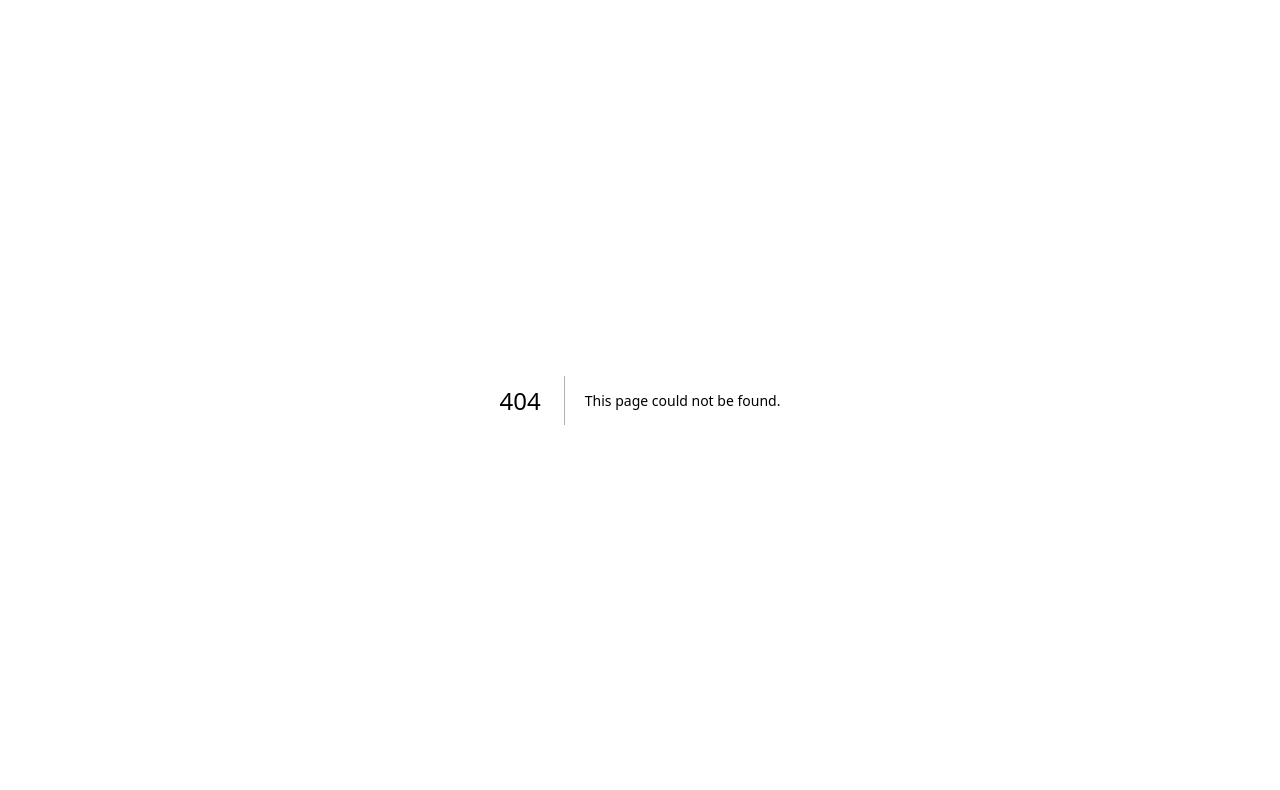
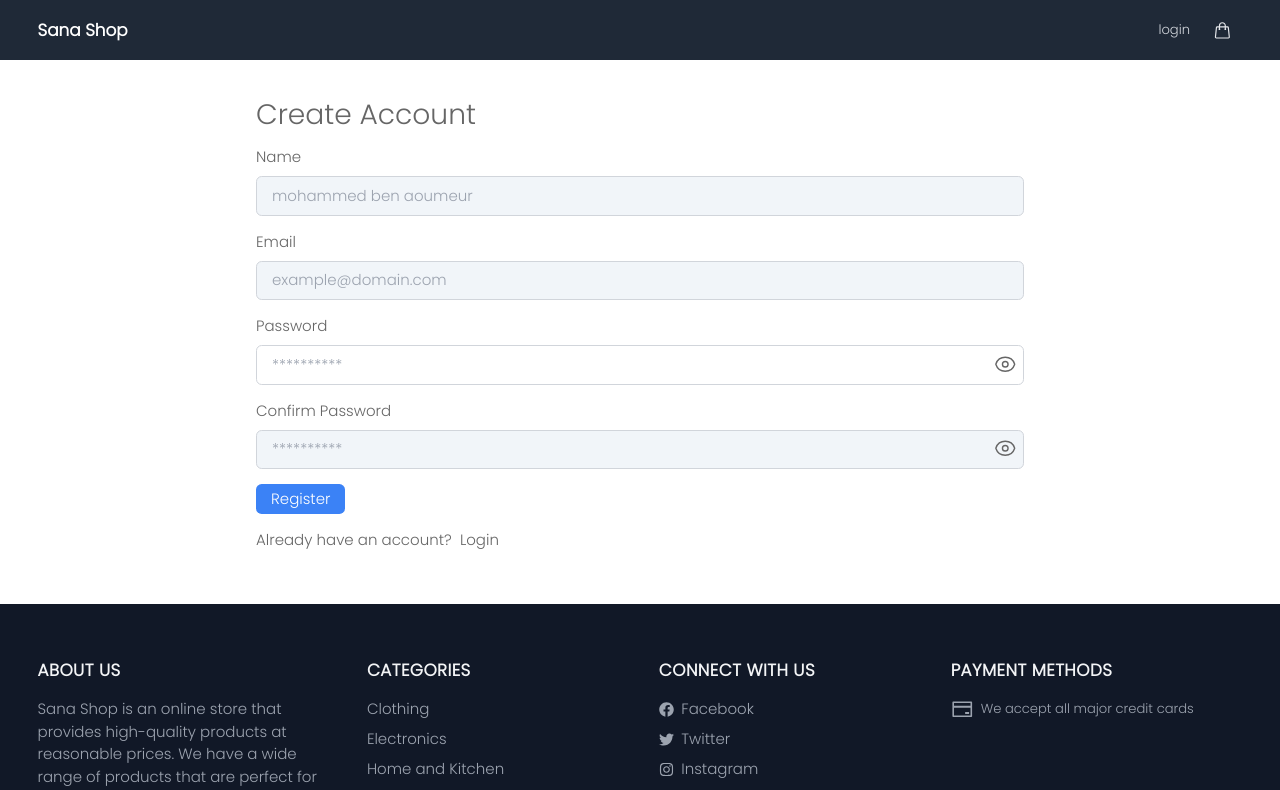
Before and after one commit to Moh-mmed/sana-shop, a Next.js app: page /signup in a window 1280 px wide. Before the commit this address had no page. Shown: the top 790 px of the page. Built offline with nearby package versions, Linux system fonts and the light colour scheme; no server answers.

Commit message:
add signup page

```diff
--- /dev/null
+++ b/pages/api/auth/signup.ts
@@ -0,0 +1,60 @@
+import bcryptjs from 'bcryptjs';
+import { NextApiRequest, NextApiResponse } from 'next';
+import User from '../../../models/User';
+import db from '../../../utils/db';
+
+type Data = {
+    status: string,
+    message: any,
+    data?: object
+}
+
+export default async function handler(
+  req: NextApiRequest,
+  res: NextApiResponse<Data>
+) {
+  if (req.method !== 'POST') {
+    return;
+  }
+  const { name, email, password } = req.body;
+  if (
+    !name ||
+    !email ||
+    !email.includes('@') ||
+    !password ||
+    password.trim().length < 5
+  ) {
+    return res.status(422).json({
+     status: 'fail', message: 'Validation error',
+    });
+  }
+
+  await db.connect();
+
+  const existingUser = await User.findOne({ email: email });
+  if (existingUser) {
+    res.status(422).json({status: 'fail', message: 'User exists already!' });
+    await db.disconnect();
+    return;
+  }
+
+  const newUser = new User({
+    name,
+    email,
+    password: bcryptjs.hashSync(password),
+    isAdmin: false,
+  });
+
+  const user = await newUser.save();
+  await db.disconnect();
+  return res.status(201).json({
+    status: 'success',
+    message: 'Created user!',
+    data: {
+      _id: user._id,
+      name: user.name,
+      email: user.email,
+      isAdmin: user.isAdmin,
+    }
+  });
+}
--- a/pages/login.tsx
+++ b/pages/login.tsx
@@ -21,8 +21,8 @@ interface FormInputs{
 const Login:NextPage<PropsTypes> = ({admin})=> {
    const router = useRouter();
   const { redirect }:any = router.query;
+  const { data: session } = useSession();
   const [showPassword, setShowPassword] = useState(false);
-  const { data: session } = useSession();
 
   const handlePasswordToggle = () => {
     setShowPassword(!showPassword);
@@ -106,7 +106,7 @@ const Login:NextPage<PropsTypes> = ({admin})=> {
             >
             {showPassword ? (
               <svg xmlns="http://www.w3.org/2000/svg" fill="none" viewBox="0 0 24 24" strokeWidth="1.5" stroke="currentColor" className="w-6 h-6">
-                <path stroke-linecap="round" stroke-linejoin="round" d="M3.98 8.223A10.477 10.477 0 001.934 12C3.226 16.338 7.244 19.5 12 19.5c.993 0 1.953-.138 2.863-.395M6.228 6.228A10.45 10.45 0 0112 4.5c4.756 0 8.773 3.162 10.065 7.498a10.523 10.523 0 01-4.293 5.774M6.228 6.228L3 3m3.228 3.228l3.65 3.65m7.894 7.894L21 21m-3.228-3.228l-3.65-3.65m0 0a3 3 0 10-4.243-4.243m4.242 4.242L9.88 9.88" />
+                <path strokeLinecap="round" strokeLinejoin="round" d="M3.98 8.223A10.477 10.477 0 001.934 12C3.226 16.338 7.244 19.5 12 19.5c.993 0 1.953-.138 2.863-.395M6.228 6.228A10.45 10.45 0 0112 4.5c4.756 0 8.773 3.162 10.065 7.498a10.523 10.523 0 01-4.293 5.774M6.228 6.228L3 3m3.228 3.228l3.65 3.65m7.894 7.894L21 21m-3.228-3.228l-3.65-3.65m0 0a3 3 0 10-4.243-4.243m4.242 4.242L9.88 9.88" />
               </svg>
 
             ) : (
@@ -122,7 +122,7 @@ const Login:NextPage<PropsTypes> = ({admin})=> {
         </div>
         <div className="mb-4 ">
           Don&apos;t have an account? &nbsp;
-          <Link href={`/register?redirect=${redirect || '/'}`} className="hover:text-blue-600 hover:underline">Register</Link>
+          <Link href={`/signup?redirect=${redirect || '/'}`} className="hover:text-blue-600 hover:underline">Sign Up</Link>
         </div>
       </form>
     </Layout>
--- a/pages/order/[id].tsx
+++ b/pages/order/[id].tsx
@@ -1,7 +1,7 @@
 import { PayPalButtons, SCRIPT_LOADING_STATE, usePayPalScriptReducer } from '@paypal/react-paypal-js';
 import axios from 'axios';
 import { NextPage } from 'next';
-import { getSession, useSession } from 'next-auth/react';
+import { getSession } from 'next-auth/react';
 import Image from 'next/image';
 import Link from 'next/link';
 import { useRouter } from 'next/router';
@@ -12,15 +12,11 @@ import { getError } from '../../utils/error';
 import { useDispatch, useSelector } from "react-redux";
 import { StoreTypes } from '../../types/StoreTypes';
 import { fetchRequest, fetchSuccess, fetchFail, payReset, deliverReset, payRequest, paySuccess, payFail, deliverRequest, deliverSuccess, deliverFail } from "../../redux/orderSlice";
-import { UserTypes } from '../../types/DataTypes';
 import { format} from 'date-fns'
 import { getSuccessStyles } from '../../utils/helpers';
 
-type PropsTypes = {
-  admin : UserTypes
-}
 
-const Order: NextPage<PropsTypes> = ({ admin }) => {
+const Order: NextPage<any> = ({ admin }) => {
   const [{ isPending }, paypalDispatch] = usePayPalScriptReducer();
   const { query } = useRouter();
   const orderId = query.id;
@@ -304,7 +300,6 @@ export const getServerSideProps = async (context:any) => {
       },
     };
   }
-
   return {
     props: {
       admin:admin
--- /dev/null
+++ b/pages/signup.tsx
@@ -0,0 +1,216 @@
+import Link from 'next/link';
+import React, { useEffect, useRef, useState } from 'react';
+import { getSession, signIn, useSession } from 'next-auth/react';
+import { SubmitHandler, useForm } from 'react-hook-form';
+import Layout from '../components/Layout';
+import { getError } from '../utils/error';
+import { toast } from 'react-toastify';
+import { useRouter } from 'next/router';
+import axios from 'axios';
+import { NextPage } from 'next';
+import { UserTypes } from '../types/DataTypes';
+
+interface FormInputs{
+  name: string,
+  email: string,
+  password: string,
+  confirmPassword: string
+}
+
+const SignUp: NextPage<any> = ({ admin }) => {
+  const {data: session} = useSession()
+  const [showPassword, setShowPassword] = useState(false);
+  const [showConfirmPassword, setShowConfirmPassword] = useState(false);
+
+  const handlePasswordToggle = () => setShowPassword(!showPassword);
+  const handleConfirmPasswordToggle = () => setShowConfirmPassword(!showConfirmPassword);
+  const router = useRouter();
+  const { redirect }:any = router.query;
+
+  useEffect(() => {
+    if (session?.user) {
+      router.push(redirect || '/');
+    }
+  }, [router, session, redirect]);
+
+  const {
+    handleSubmit,
+    register,
+    getValues,
+    formState: { errors },
+  } = useForm<FormInputs>();
+
+  const submitHandler: SubmitHandler<FormInputs>  = async ({ name, email, password }) => {
+    try {
+      await axios.post('/api/auth/signup', {
+        name,
+        email,
+        password,
+      });
+
+      const result = await signIn('credentials', {
+        redirect: false,
+        email,
+        password,
+      });
+      if (result?.error) {
+        toast.error(result.error);
+      }
+    } catch (err) {
+      toast.error(getError(err));
+    }
+  };
+
+  return (
+    <Layout title="Create Account">
+      <form
+        className="mx-auto max-w-screen-md"
+        onSubmit={handleSubmit(submitHandler)}
+      >
+        <h1 className="mb-4 text-3xl">Create Account</h1>
+        <div className="mb-4">
+          <label htmlFor="name" className='mb-2'>Name</label>
+          <input
+            type="text"
+            placeholder="mohammed ben aoumeur"
+            className="w-full border border-gray-300 px-4 py-2 rounded-md bg-slate-100 focus:bg-white"
+            id="name"
+            autoFocus
+            {...register('name', {
+              required: 'Please enter name',
+            })}
+          />
+          {errors.name && (
+            <div className="text-red-500 text-sm mt-1">{errors.name.message}</div>
+          )}
+        </div>
+
+        <div className="mb-4">
+          <label htmlFor="email" className='mb-2'>Email</label>
+          <input
+            type="email"
+            {...register('email', {
+              required: 'Please enter email',
+              pattern: {
+                value: /^[a-zA-Z0-9_.+-]+@[a-zA-Z0-9-]+.[a-zA-Z0-9-.]+$/i,
+                message: 'Please enter valid email',
+              },
+            })}
+            placeholder="example@domain.com"
+            className="w-full border border-gray-300 px-4 py-2 rounded-md bg-slate-100 focus:bg-white"
+            id="email"
+          ></input>
+          {errors.email && (
+            <div className="text-red-500 text-sm mt-1">{errors.email.message}</div>
+          )}
+        </div>
+        <div className="mb-4 relative">
+          <label htmlFor="password" className='mb-2'>Password</label>
+          <input
+            type={showPassword ? 'text' : 'password'}
+            {...register('password', {
+              required: 'Please enter password',
+              minLength: { value: 6, message: 'password is more than 5 chars' },
+            })}
+            placeholder="**********"
+            className="w-full border border-gray-300 px-4 py-2 rounded-md bg-slate-100 focus:bg-white"
+            id="password"
+            autoFocus
+          ></input>
+          {errors.password && (
+            <div className="text-red-500 text-sm mt-1">{errors.password.message}</div>
+          )}
+          <div
+            className="absolute top-10 right-2 cursor-pointer"
+            onClick={handlePasswordToggle}
+            >
+            {showPassword ? (
+              <svg xmlns="http://www.w3.org/2000/svg" fill="none" viewBox="0 0 24 24" strokeWidth="1.5" stroke="currentColor" className="w-6 h-6">
+                <path strokeLinecap="round" strokeLinejoin="round" d="M3.98 8.223A10.477 10.477 0 001.934 12C3.226 16.338 7.244 19.5 12 19.5c.993 0 1.953-.138 2.863-.395M6.228 6.228A10.45 10.45 0 0112 4.5c4.756 0 8.773 3.162 10.065 7.498a10.523 10.523 0 01-4.293 5.774M6.228 6.228L3 3m3.228 3.228l3.65 3.65m7.894 7.894L21 21m-3.228-3.228l-3.65-3.65m0 0a3 3 0 10-4.243-4.243m4.242 4.242L9.88 9.88" />
+              </svg>
+
+            ) : (
+              <svg xmlns="http://www.w3.org/2000/svg" fill="none" viewBox="0 0 24 24" strokeWidth="1.5" stroke="currentColor" className="w-6 h-6">
+                <path strokeLinecap="round" strokeLinejoin="round" d="M2.036 12.322a1.012 1.012 0 010-.639C3.423 7.51 7.36 4.5 12 4.5c4.638 0 8.573 3.007 9.963 7.178.07.207.07.431 0 .639C20.577 16.49 16.64 19.5 12 19.5c-4.638 0-8.573-3.007-9.963-7.178z" />
+                <path strokeLinecap="round" strokeLinejoin="round" d="M15 12a3 3 0 11-6 0 3 3 0 016 0z" />
+              </svg>
+            )}
+          </div>
+        </div>
+        <div className="mb-4 relative">
+          <label htmlFor="confirmPassword" className='mb-2'>Confirm Password</label>
+          <input
+            placeholder="**********"
+            className="w-full border border-gray-300 px-4 py-2 rounded-md bg-slate-100 focus:bg-white"
+            type={showConfirmPassword ? 'text' : 'password'}
+            id="confirmPassword"
+            {...register('confirmPassword', {
+              required: 'Please enter confirm password',
+              validate: (value) => value === getValues('password'),
+              minLength: {
+                value: 6,
+                message: 'confirm password is more than 5 chars',
+              },
+            })}
+          />
+          {errors.confirmPassword && (
+            <div className="text-red-500 text-sm mt-1">
+              {errors.confirmPassword.message}
+            </div>
+          )}
+          {errors.confirmPassword &&
+            errors.confirmPassword.type === 'validate' && (
+              <div className="text-red-500 text-sm mt-1">Password do not match</div>
+            )}
+          <div
+            className="absolute top-10 right-2 cursor-pointer"
+            onClick={handleConfirmPasswordToggle}
+            >
+            {showConfirmPassword ? (
+              <svg xmlns="http://www.w3.org/2000/svg" fill="none" viewBox="0 0 24 24" strokeWidth="1.5" stroke="currentColor" className="w-6 h-6">
+                <path strokeLinecap="round" strokeLinejoin="round" d="M3.98 8.223A10.477 10.477 0 001.934 12C3.226 16.338 7.244 19.5 12 19.5c.993 0 1.953-.138 2.863-.395M6.228 6.228A10.45 10.45 0 0112 4.5c4.756 0 8.773 3.162 10.065 7.498a10.523 10.523 0 01-4.293 5.774M6.228 6.228L3 3m3.228 3.228l3.65 3.65m7.894 7.894L21 21m-3.228-3.228l-3.65-3.65m0 0a3 3 0 10-4.243-4.243m4.242 4.242L9.88 9.88" />
+              </svg>
+
+            ) : (
+              <svg xmlns="http://www.w3.org/2000/svg" fill="none" viewBox="0 0 24 24" strokeWidth="1.5" stroke="currentColor" className="w-6 h-6">
+                <path strokeLinecap="round" strokeLinejoin="round" d="M2.036 12.322a1.012 1.012 0 010-.639C3.423 7.51 7.36 4.5 12 4.5c4.638 0 8.573 3.007 9.963 7.178.07.207.07.431 0 .639C20.577 16.49 16.64 19.5 12 19.5c-4.638 0-8.573-3.007-9.963-7.178z" />
+                <path strokeLinecap="round" strokeLinejoin="round" d="M15 12a3 3 0 11-6 0 3 3 0 016 0z" />
+              </svg>
+            )}
+          </div>
+        </div>
+
+        <div className="mb-4 ">
+          <button className="text-white bg-blue-500 hover:bg-blue-700 py-1 px-4 rounded-md">Register</button>
+        </div>
+        <div className="mb-4 ">
+          Already have an account? &nbsp;
+          {/* <Link href={`/register?redirect=${redirect || '/'}`}>Register</Link> */}
+          <Link href={`/login`} className="hover:text-blue-600 hover:underline">Login</Link>
+        </div>
+      </form>
+    </Layout>
+  );
+}
+
+export const getServerSideProps = async (context:any) => {
+  const {query} = context
+  const admin = await getSession(context);
+  if (admin) {
+    return {
+      redirect: {
+        destination: query.redirect || '/',
+        permanent: false,
+      },
+    };
+  }
+
+  return {
+    props: {
+      admin
+    },
+  };
+}
+
+
+export default SignUp
```
